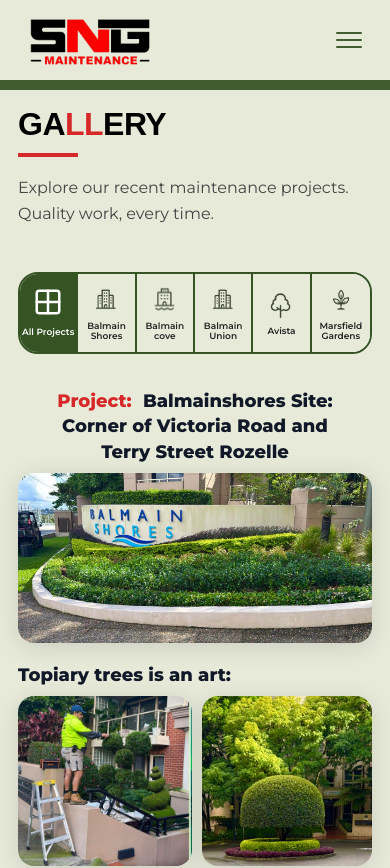
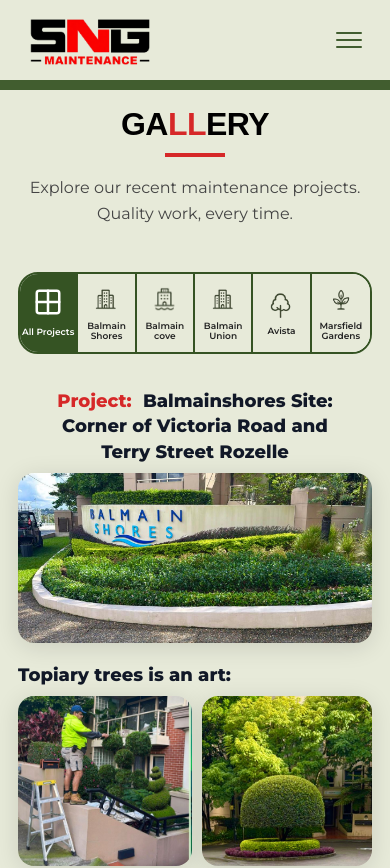
Before and after one commit to brandsbarrel/DNS, a React (Vite) app: page /gallery in a window 390 px wide. Shown: the top 868 px of the page. Built offline with nearby package versions, Linux system fonts and the light colour scheme.

Commit message:
Move to middle title ans subtitle in gallary page

```diff
--- a/src/Pages/Gallery/Gallery.css
+++ b/src/Pages/Gallery/Gallery.css
@@ -90,11 +90,13 @@
 }
 
 .sng-title-underline{
-  width:60px;
-  height:4px;
-  background:#d62828;
-  margin-top:10px;
-  margin-bottom:18px;
+  width: 60px;
+  height: 4px;
+  background: #d62828;
+  margin-top: 10px;
+  margin-bottom: 18px;
+  margin-left: auto;
+  margin-right: auto;
 }
 
 .sng-subtitle{
@@ -161,7 +163,12 @@
 }
 
 .sng-gallery-title{
+  text-align: center;
   font-size:32px;
+}
+
+.sng-subtitle{
+  text-align: center;
 }
 
 .sng-project{
```
